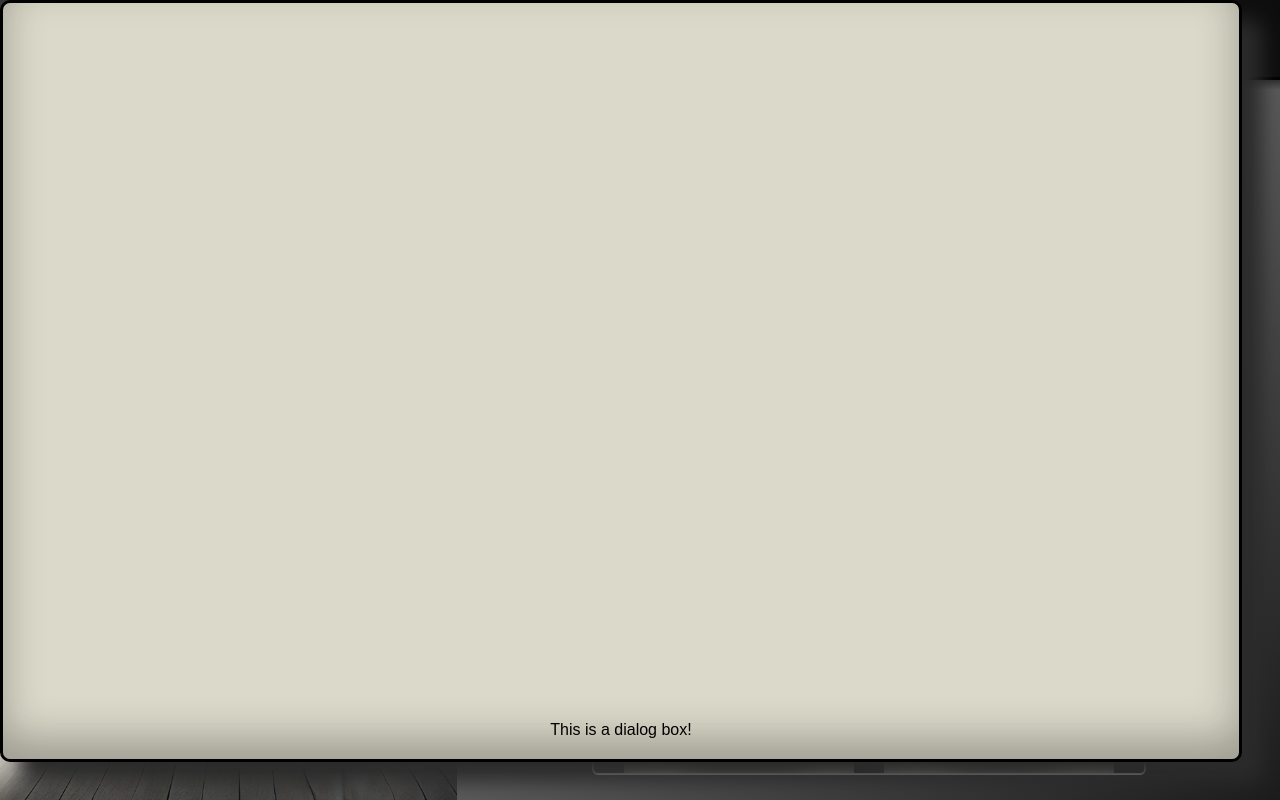
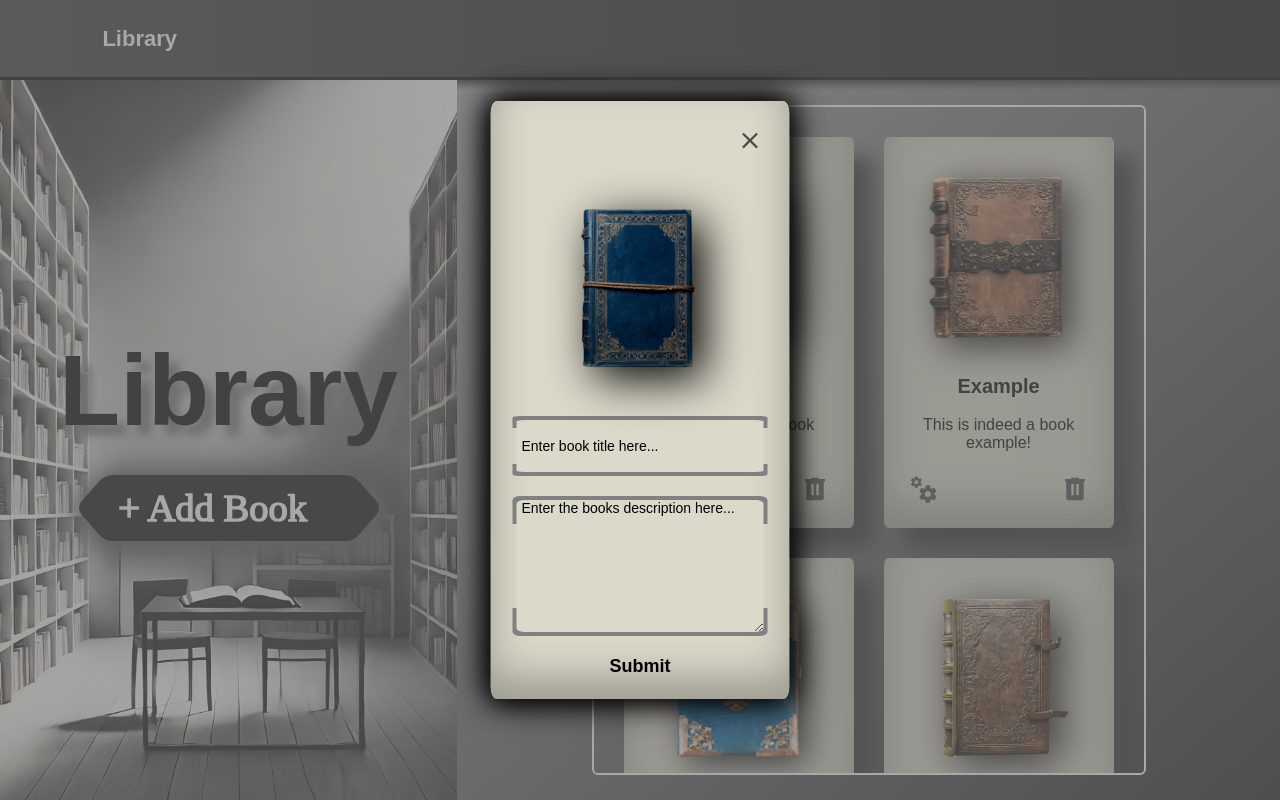
Before and after one commit to tomasbennett/Library, a plain HTML site: page index.html in a window 1280 px wide. Both pictures are taken after a click on the icon 228 px from the left and 507 px from the top of the page. Drawn offline with Linux system fonts and the light colour scheme.

Commit message:
Adding the final styling sections to the dialog box however I will need to modify the input requirements of the form and the user-invalid details upon submitting the form

```diff
--- a/index.html
+++ b/index.html
@@ -18,9 +18,33 @@
         <h1 id="site-title">Library</h1>
     </header>
 
-    <dialog id="dialog" class="book-item">
-        This is a dialog box!
+
+
+    <dialog id="dialog">
+        <form method="dialog" class="book-edit">
+
+            <button type="submit" id="exit-book-edit" class="close-modal">
+                <svg xmlns="http://www.w3.org/2000/svg" viewBox="0 0 24 24"><title>close</title><path d="M19,6.41L17.59,5L12,10.59L6.41,5L5,6.41L10.59,12L5,17.59L6.41,19L12,13.41L17.59,19L19,17.59L13.41,12L19,6.41Z" /></svg>
+            </button>
+
+            <div class="image-container">
+                <img loading="lazy" id="dark-blue" src="./images/book-images/dark-blue-cover.png" alt="Book Image" class="book-image">
+            </div>
+
+            <label class="title-label">
+                <input required placeholder="Enter book title here..." type="text" name="title-input" id="title-input">
+            </label>
+
+            <label class="description-label">
+                <textarea required placeholder="Enter the books description here..." name="description-input" id="description-input"></textarea>
+            </label>
+
+            <button type="submit" class="close-modal" id="submit-book-edit">Submit</button>
+
+        </form>
     </dialog>
+
+
 
     <main role="main">
         <div class="upper-image-container">
--- a/stylesheets/book-item-stylesheet.css
+++ b/stylesheets/book-item-stylesheet.css
@@ -0,0 +1,156 @@
+dialog{
+
+
+    border: 0;
+
+    top: 50%;
+    left: 50%;
+    translate: -50% -50%;
+
+    background-color: transparent;
+
+    border-radius: var(--book-li-border-radius);
+
+    overflow-y: auto;
+
+    max-height: 80dvh;
+
+    box-shadow: 0 0 2.5rem rgba(0, 0, 0, 0.8),
+                0 0 3rem rgba(0, 0, 0, 0.8),
+                0 0 4rem rgba(0, 0, 0, 0.8);
+}
+
+dialog::backdrop{
+    background-color: rgba(111, 111, 111, 0.6);
+}
+
+dialog button{
+    border: 0;
+    background-color: transparent;
+
+    cursor: pointer;
+}
+
+#dialog textarea{
+    resize: vertical;
+}
+
+
+
+
+
+
+#dialog form.book-edit{
+    --book-edit-padding: 2.2rem;
+
+    --book-edit-row-gap: 2rem;
+
+    width: calc(var(--books-li-min-width) * 1.3);
+    aspect-ratio: 1 / 2;
+
+    border-radius: var(--book-li-border-radius);
+
+    background-color: var(--book-li-bcg);
+
+    padding: var(--book-edit-padding);
+
+    display: flex;
+    flex-direction: column;
+    align-items: center;
+    justify-content: flex-end;
+
+    row-gap: var(--book-edit-row-gap);
+
+    box-shadow: inset 0rem calc(-1 * var(--book-edit-padding)) 4rem rgba(12, 12, 12, 0.3);
+
+
+
+
+}
+
+#dialog form.book-edit > *{
+    flex-shrink: 0;
+}
+
+#dialog #exit-book-edit{
+    margin-left: auto;
+
+    height: 3.5rem;
+    aspect-ratio: 1;
+
+    padding: .4rem;
+
+    border-radius: 50%;
+
+    display: flex;
+    align-items: center;
+    justify-content: center;
+}
+
+@media(hover: hover){
+    #dialog #exit-book-edit:hover{
+        background-color: rgba(253, 0, 0, 0.8);
+
+        & svg{
+            fill: white;
+        }
+    }
+}
+
+#dialog .title-label{
+    width: 100%;
+    height: 6rem;
+
+    padding: .4rem;
+}
+
+#dialog .description-label{
+    width: 100%;
+    /* height: 14rem; */
+
+    min-height: 14rem;
+
+    padding: .4rem;
+}
+
+#dialog .title-label,
+#dialog .description-label{
+    background: linear-gradient(to bottom, grey 20%,
+                                            transparent 20%,
+                                            transparent 80%,
+                                            grey 80%);
+
+    /* background-color: grey; */
+
+    border-radius: 3%;
+}
+
+#dialog input,
+#dialog textarea{
+    width: 100%;
+    min-height: 100%;
+
+    background-color: var(--book-li-bcg);
+    color: black;
+
+    border-radius: inherit;
+
+    font-size: 1.4rem;
+
+    padding-left: .5rem;
+
+    border: 0;
+
+    &::placeholder{
+        color: black;
+
+        font-family: Papyrus, fantasy, sans-serif;
+    }
+}
+
+#dialog #submit-book-edit{
+    font-size: large;
+    font-weight: 770;
+
+    font-family: Papyrus, fantasy, sans-serif;
+}
--- a/stylesheets/stylesheet-functionality.css
+++ b/stylesheets/stylesheet-functionality.css
@@ -26,7 +26,6 @@
             fill: var(--light-colour);
         }
     }
-
 
 }
 
--- a/stylesheets/stylesheet.css
+++ b/stylesheets/stylesheet.css
@@ -3,6 +3,16 @@
 
     --light-colour: #ffffff;
     --dark-colour: #0f0f11;
+
+    --books-li-min-width: 23rem;
+
+    --book-li-bcg: #dbd9c9;
+
+    --book-li-border-radius: 2%;
+
+
+
+
 }
 
 *,
@@ -200,6 +210,8 @@ main .home-container{
     --home-container-padding: max(2.5rem, var(--home-container-shadow-height))
                               3rem;
 
+
+
     grid-area: 2 / 1 / 2 / 1;
 
     display: flex;
@@ -238,9 +250,14 @@ main .home-container::before{
 
 
 
-ul.books-container{
-    --books-li-min-width: 23rem;
 
+
+
+
+
+
+
+main ul.books-container{
     list-style-type: none;
 
     display: grid;
@@ -248,49 +265,38 @@ ul.books-container{
 
     gap: 3rem;
 
-
-    height: 100%;
-    width: auto;
-
-    max-width: 100%;
+    overflow: auto;
 
     padding: 3rem 3rem;
 
     border: .2rem var(--light-colour) solid;
     border-radius: .6rem;
 
-    overflow: auto;
+    height: 100%;
+    width: auto;
+
+    max-width: 100%;
 }
 
 
-
-
-
-
-
-
-
-
-
-
-
-.book-item{
-    --books-padding-top-bottom: 2rem;
+ul.books-container .book-item{
+    --books-padding: 2rem;
 
     flex-shrink: 0;
+
+    box-shadow: 2rem 2rem 2rem rgb(43, 43, 43),
+                inset 0rem calc(-1 * var(--books-padding)) 4rem rgba(12, 12, 12, 0.3);
 
     width: var(--books-li-min-width);
     height: auto;
 
-    border-radius: 1rem;
+    border-radius: var(--book-li-border-radius);
 
-    box-shadow: 2rem 2rem 2rem rgb(43, 43, 43),
-                inset 0rem calc(-1 * var(--books-padding-top-bottom)) 4rem rgba(12, 12, 12, 0.3);
 
-    background-color: #dbd9c9;
+    background-color: var(--book-li-bcg);
     color: black;
 
-    padding: var(--books-padding-top-bottom) 2rem;
+    padding: var(--books-padding);
 
     display: flex;
     flex-direction: column;
@@ -302,12 +308,12 @@ ul.books-container{
     text-align: center;
 }
 
-.book-item .book-title{
+ul.books-container .book-item .book-title{
     font-size: 2rem;
     font-weight: 700;
 }
 
-.book-item .book-buttons-container{
+ul.books-container .book-item .book-buttons-container{
     display: flex;
     justify-content: space-between;
     align-items: center;
@@ -329,18 +335,23 @@ ul.books-container{
 
     cursor: pointer;
 
+
+}
+
+button:has(svg){
     transition: background-color 100ms linear;
 }
 
 
+button svg{
+    fill: rgb(73, 73, 73);
 
-.book-buttons-container button svg{
-    fill: rgb(73, 73, 73);
+    transition: fill 100ms linear;
 }
 
 
 
-.book-item .image-container{
+.image-container{
     flex-shrink: 0;
     flex-grow: 0;
 
@@ -355,7 +366,7 @@ ul.books-container{
 }
 
 
-.book-item .book-image{
+.book-image{
     width: 100%;
     height: 100%;
 
```
